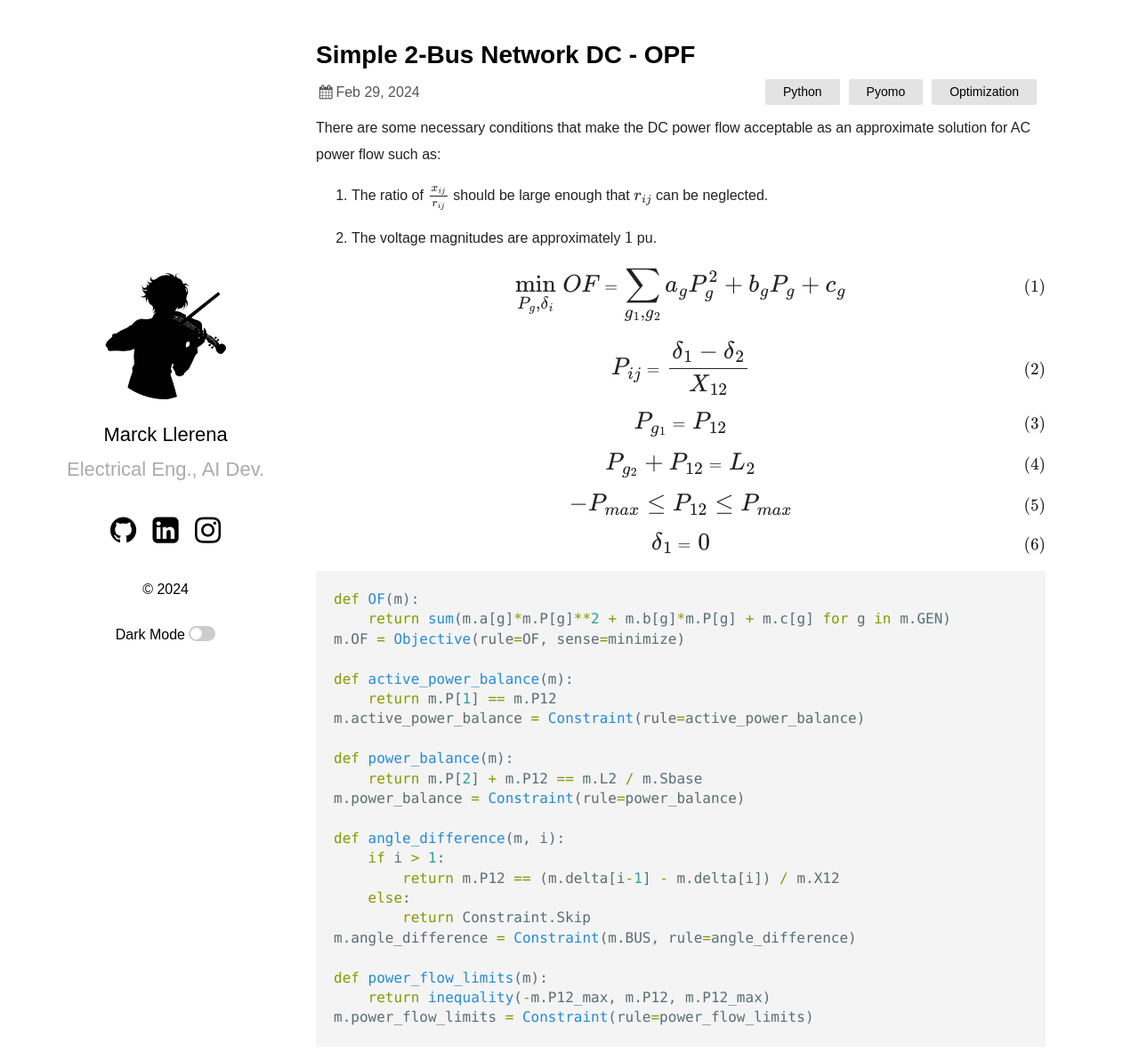
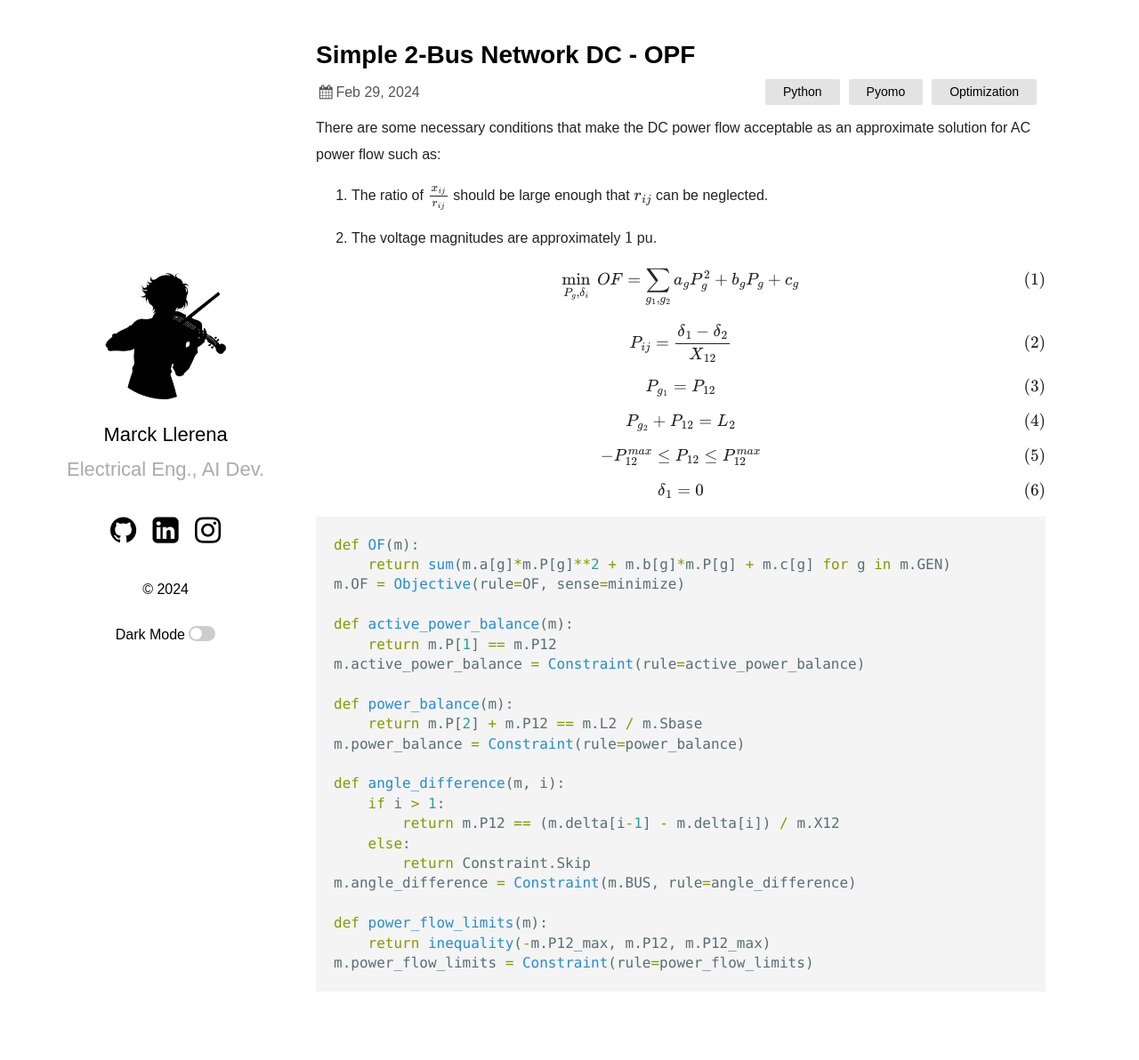
Before and after one commit to marckcode/marckcode.github.io, a Jekyll site: the page built from _posts/2024-02-29-2-bus-dc-opf.markdown, in a window 1280 px wide and 1222 px high. Shown: the top 1192 px of the window at 89% size. Built offline with Jekyll 4.4.1, drawn with Linux system fonts in a browser that asks for light colours; some web fonts are replaced; formulas are drawn with MathJax 3.

Commit message:
Fix equation in first art.

```diff
--- a/_posts/2024-02-29-2-bus-dc-opf.markdown
+++ b/_posts/2024-02-29-2-bus-dc-opf.markdown
@@ -13,27 +13,27 @@ There are some necessary conditions that make the DC power flow acceptable as an
 
 
 \begin{align}
-	\Large \underset{P_g,\delta_i}{\text{min}} \hspace{0.2cm} OF &= \Large \sum_{g_1,g_2} a_g P_{g}^2 + b_g P_{g} + c_g \label{eq:test1}
+	\underset{P_g,\delta_i}{\text{min}} \hspace{0.2cm} OF &= \sum_{g_1,g_2} a_g P_{g}^2 + b_g P_{g} + c_g \label{eq:test1}
 \end{align}
 
 \begin{align}
-	\Large P_{ij} &= \Large \frac{\delta_1 - \delta_2}{X_{12}} \label{eq:test2}
+	P_{ij} &= \frac{\delta_1 - \delta_2}{X_{12}} \label{eq:test2}
 \end{align}
 
 \begin{align}
-	\Large P_{g_1} &= \Large P_{12} \label{eq:test3}
+	P_{g_1} &= P_{12} \label{eq:test3}
 \end{align}
 
 \begin{align}
-	\Large P_{g_2} + P_{12} &= \Large L_2 \label{eq:test4}
+	P_{g_2} + P_{12} &= L_2 \label{eq:test4}
 \end{align}
 
 \begin{align}
-	\Large -P_{max} \le P_{12} \le P_{max} \label{eq:test5}
+	-P_{12}^{max} \le P_{12} \le P_{12}^{max} \label{eq:test5}
 \end{align}
 
 \begin{align}
-	\Large \delta_1 &= \Large 0 \label{eq:test6}
+   \delta_1 &= 0 \label{eq:test6}
 \end{align}
 
 
```
